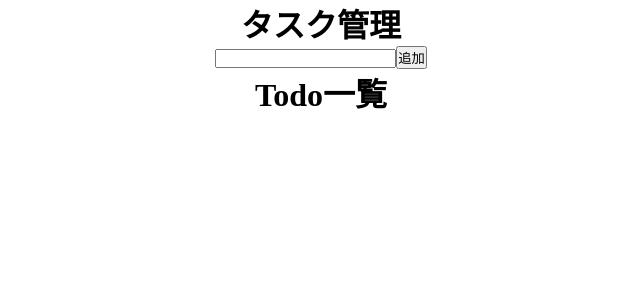
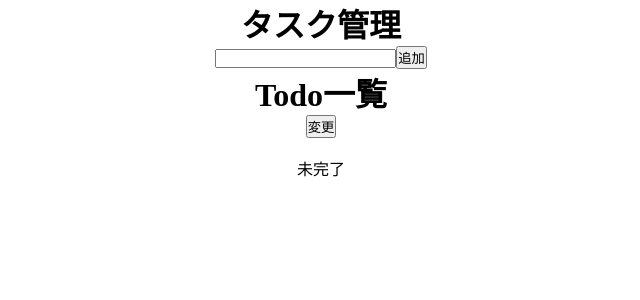
Before and after one commit to Okkun555/redux-todo, a React (Create React App) app: page / in a window 1280 px wide. Both pictures are taken after a click on the button "追加". Shown: the top 300 px of the page, without its empty margins (319-959 px from the left). Built offline with nearby package versions, Linux system fonts and the light colour scheme.

Commit message:
タスクの完了、未完了を調整できる

```diff
--- a/src/components/organisms/TodoList.tsx
+++ b/src/components/organisms/TodoList.tsx
@@ -1,15 +1,29 @@
 import { FC } from "react";
-import { useSelector } from "react-redux";
+import { useDispatch, useSelector } from "react-redux";
+import { toggleStatus } from "../../docks/todo/actions";
 import { Task, TodoListState } from "../../docks/todo/types";
 
 const TodoList: FC = () => {
   const todoList = useSelector<TodoListState, Task[]>((state) => state.list);
+  const dispatch = useDispatch();
+
   return (
     <>
       <h1>Todo一覧</h1>
       <ul>
         {todoList.map((task) => {
-          return <li key={task.id}>{task.task}</li>;
+          return (
+            <div key={task.id}>
+              <button
+                type="button"
+                onClick={() => dispatch(toggleStatus(task.id))}
+              >
+                変更
+              </button>
+              <li>{task.task}</li>
+              <span>{task.completed ? "完了" : "未完了"}</span>
+            </div>
+          );
         })}
       </ul>
     </>
--- a/src/docks/todo/actions.ts
+++ b/src/docks/todo/actions.ts
@@ -2,14 +2,21 @@ import { ValueOf } from "../common/types";
 
 export const TodoActionType = {
   ADD: "todo/add",
+  STATUS_TOGGLE: "status/toggle",
+} as const;
+
+export type TodoAction = {
+  type: ValueOf<typeof TodoActionType>;
+  id?: number;
+  task?: string;
 };
 
-export type TodoAddAction = {
-  type: ValueOf<typeof TodoActionType>;
-  task: string;
-};
-
-export const todoAdd = (task: string): TodoAddAction => ({
+export const todoAdd = (task: string): TodoAction => ({
   type: "todo/add",
   task,
 });
+
+export const toggleStatus = (targetId: number): TodoAction => ({
+  type: "status/toggle",
+  id: targetId,
+});
--- a/src/docks/todo/reducers.ts
+++ b/src/docks/todo/reducers.ts
@@ -1,15 +1,16 @@
 import { Reducer } from "redux";
-import { TodoAddAction, TodoActionType as Type } from "./actions";
+import { TodoActionType as Type, TodoAction } from "./actions";
 import { TodoListState } from "./types";
 
 export const initialState: TodoListState = { list: [] };
 
-export const todoReducer: Reducer<TodoListState, TodoAddAction> = (
+export const todoReducer: Reducer<TodoListState, TodoAction> = (
   state: TodoListState = initialState,
-  action: TodoAddAction
+  action: TodoAction
 ): TodoListState => {
   switch (action.type) {
     case Type.ADD:
+      if (action.task === undefined) return state;
       return {
         ...state,
         list: [
@@ -21,9 +22,22 @@ export const todoReducer: Reducer<TodoListState, TodoAddAction> = (
           },
         ],
       };
+    case Type.STATUS_TOGGLE:
+      return {
+        ...state,
+        list: state.list
+          .filter((taskItem) => taskItem.id === action.id)
+          .map((taskItem) => {
+            return {
+              id: taskItem.id,
+              task: taskItem.task,
+              completed: !taskItem.completed,
+            };
+          }),
+      };
     default: {
       // eslint-disable-next-line
-      //   const _: never = action.type;
+      const non: never = action.type;
       return state;
     }
   }
--- a/src/docks/todo/types.ts
+++ b/src/docks/todo/types.ts
@@ -1,7 +1,7 @@
 export type Task = {
   id: number;
   task: string;
-  completed: false;
+  completed: boolean;
 };
 
 export type TodoListState = {
```
